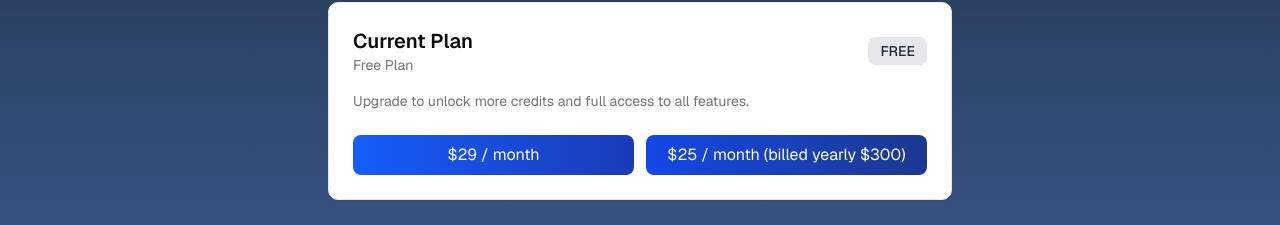
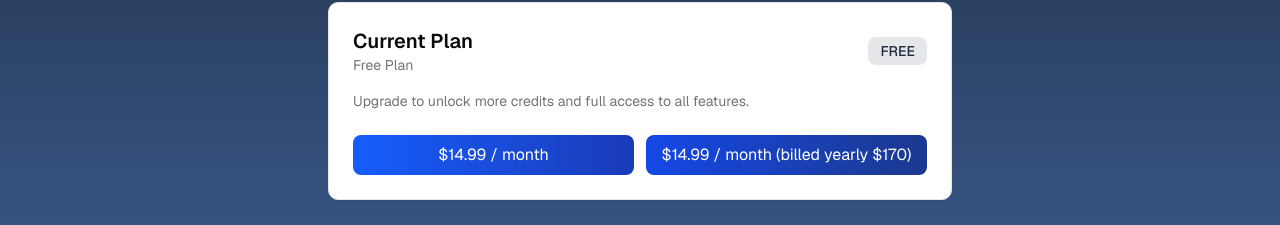
Before and after one commit to Jnshobbie/Slidedev, a Next.js app: page /billing in a window 1280 px wide. Shown: the part 302-527 px from the top of the page. Built offline with nearby package versions, Linux system fonts and the light colour scheme; no server answers.

Commit message:
reduce credit usage, added proper link to lemonsqueezy checkout,updated product descriptions

```diff
--- a/src/app/(home)/billing/page.tsx
+++ b/src/app/(home)/billing/page.tsx
@@ -10,8 +10,8 @@ export default function BillingPage() {
 
   // 🧾 Lemon Squeezy product variants
   const checkoutLinks = {
-    monthly: `https://slidedevteam.lemonsqueezy.com/buy/b8a52983-c5d6-43b6-857a-5077687c0694?user_id=${user?.id}`,
-    yearly: `https://slidedevteam.lemonsqueezy.com/buy/abcd1234-variant-id-for-yearly?user_id=${user?.id}`, // Replace with your real yearly variant ID
+    monthly: `https://slidedevteam.lemonsqueezy.com/checkout/buy/5627e94d-d244-4233-9ac3-23528c0bbc4c`,
+    yearly: `https://slidedevteam.lemonsqueezy.com/checkout/buy/5627e94d-d244-4233-9ac3-23528c0bbc4c`, //  yearly variant ID
   };
 
   return (
@@ -53,7 +53,7 @@ export default function BillingPage() {
                 rel="noopener noreferrer"
               >
                 <button className="w-full py-2 bg-gradient-to-r from-blue-600 to-blue-800 text-white rounded-md hover:from-blue-700 hover:to-blue-900 transition-all duration-300">
-                  $29 / month
+                  $14.99 / month
                 </button>
               </Link>
 
@@ -63,7 +63,7 @@ export default function BillingPage() {
                 rel="noopener noreferrer"
               >
                 <button className="w-full py-2 bg-gradient-to-r from-blue-700 to-blue-900 text-white rounded-md hover:from-blue-800 hover:to-black transition-all duration-300">
-                  $25 / month (billed yearly $300)
+                  $14.99 / month (billed yearly $170)
                 </button>
               </Link>
             </div>
--- a/src/app/(home)/pricing/page.tsx
+++ b/src/app/(home)/pricing/page.tsx
@@ -11,14 +11,14 @@ export default function PricingPage() {
       name: "Free",
       price: isYearly ? "0" : "0",
       desc: "Perfect for getting started and testing ideas.",
-      features: ["1 project", "Basic templates", "Community support"],
+      features: ["1 project", "Basic templates", "Community support, Limited figma import, Limited project export"],
       button: "Start for free",
     },
     {
       name: "Pro",
-      price: isYearly ? "170" : "15",
+      price: isYearly ? "170" : "14.99",
       desc: "For startups and creators who want full power.",
-      features: ["Unlimited projects", "Premium templates", "Priority support"],
+      features: ["100 credits, Unlimited projects", "Premium templates", "Priority support, Unlimited figma import"],
       button: "Get Pro",
       highlighted: true,
     },
--- a/src/app/api/webhooks/lemonsqueezy/route.ts
+++ b/src/app/api/webhooks/lemonsqueezy/route.ts
@@ -48,7 +48,7 @@ export async function POST(req: Request) {
       case "subscription_payment_failed":
       case "subscription_payment_refunded":
         await clerk.users.updateUser(user.id, {
-          publicMetadata: { plan: "free", credits: 5, billingStatus: "inactive" },
+          publicMetadata: { plan: "free", credits: 3, billingStatus: "inactive" },
         });
         break;
 
--- a/src/lib/usage.ts
+++ b/src/lib/usage.ts
@@ -3,7 +3,7 @@ import { RateLimiterPrisma } from "rate-limiter-flexible";
 import { prisma } from "@/lib/db";
 import { auth } from "@clerk/nextjs/server";
 
-const FREE_POINTS = 5;
+const FREE_POINTS = 3;
 const PRO_POINTS = 100;
 const DURATION = 30 * 24 * 60 * 60; // 30 days
 const GENERATION_COST = 1;
```
Also changed, not shown: src/modules/home/ui/components/project-form.tsx (+26 -26 lines), src/modules/projects/ui/components/message-form.tsx (+10 -10 lines).
